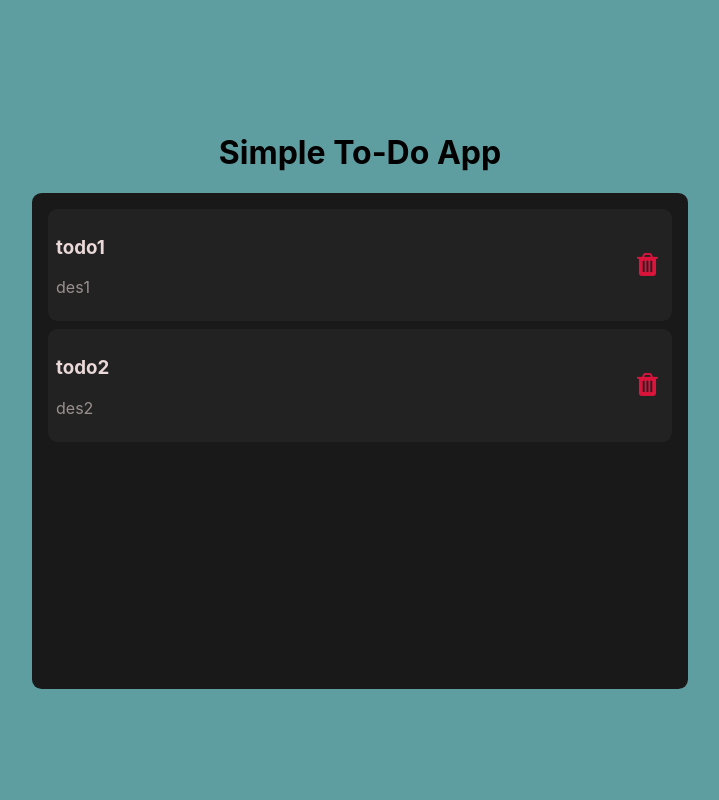
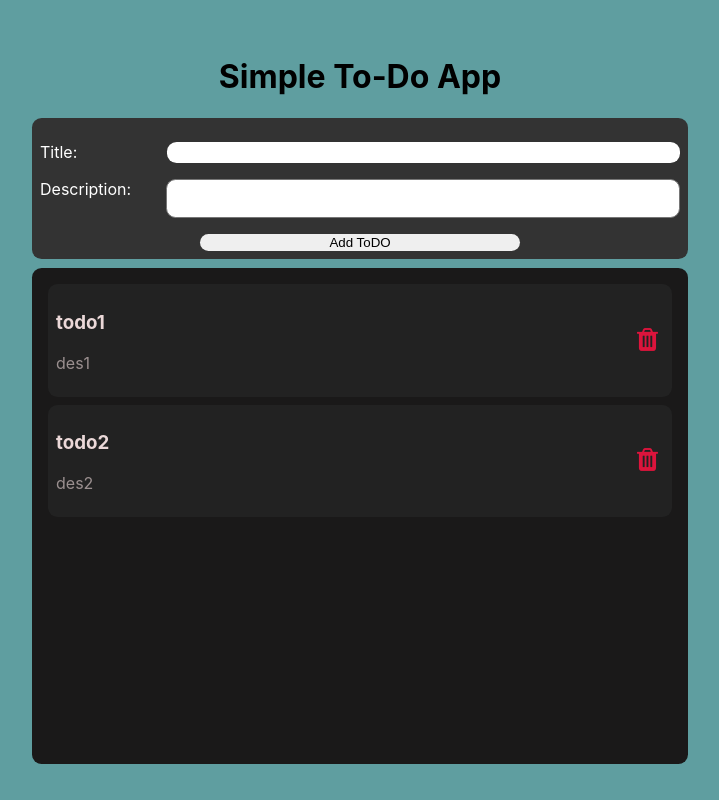
Before and after one commit to noormohammad20/simple-to-do-app, a React (Create React App) app: page / in a window 1280 px wide. Shown: the whole page, without its empty margins (280-999 px from the left). Built offline with nearby package versions, Linux system fonts and the light colour scheme.

Commit message:
add new todo componets

```diff
--- a/src/componets/Home.js
+++ b/src/componets/Home.js
@@ -1,6 +1,7 @@
 import React from 'react'
 import ToDos from './ToDos'
 import style from './home.module.css'
+import NewToDo from './NewToDo'
 const someToDos = [
     {
         id: 1,
@@ -17,6 +18,7 @@ const Home = () => {
     return (
         <div className={style.container}>
             <h1 style={{ text: 'center' }}>Simple To-Do App</h1>
+            <NewToDo />
             <ToDos toDos={someToDos} />
         </div>
     )
--- /dev/null
+++ b/src/componets/NewToDo.js
@@ -0,0 +1,37 @@
+import React, { useState } from 'react'
+import style from './newToDo.module.css'
+
+const NewToDo = () => {
+    const [toDo, setToDo] = useState({ title: '', des: '' })
+    const { title, des } = toDo
+
+    const handleChange = e => {
+        const name = e.target.name
+        setToDo((oldToDo) => {
+            return { ...oldToDo, [name]: e.target.value }
+        })
+    }
+
+    const handleSubmit = (e) => {
+        e.preventDefault()
+        console.log(toDo)
+
+    }
+    return (
+        <form onClick={handleSubmit} className={style.from}>
+            <div className={style["from-field"]}>
+                <label htmlFor="title">Title:</label>
+                <input type="text" name="title" id="title"
+                    value={title} onChange={handleChange} />
+            </div>
+            <div className={style["from-field"]}>
+                <label htmlFor="des">Description:</label>
+                <textarea type="text" name="des" id="des"
+                    value={des} onChange={handleChange} />
+            </div>
+            <button type='submit'>Add ToDO</button>
+        </form>
+    )
+}
+
+export default NewToDo
--- /dev/null
+++ b/src/componets/newToDo.module.css
@@ -0,0 +1,46 @@
+.from {
+    width: 50%;
+    background-color: #333;
+    color: white;
+    padding: 0.5rem;
+    border-radius: 0.6rem;
+    margin-bottom: 0.6rem;
+
+}
+
+.from-field {
+    margin: 1rem 0;
+    display: flex;
+}
+
+.from-field label {
+    flex-basis: 20%;
+}
+
+.from-field input {
+    flex-basis: 80%;
+    border: none;
+    border-radius: 0.6rem;
+    padding: 0.2rem;
+}
+
+.from-field textarea {
+    flex-basis: 80%;
+    resize: none;
+    border-radius: 0.6rem;
+    padding: 0.2rem;
+}
+
+.from button {
+    border: none;
+    border-radius: 0.6rem;
+    cursor: pointer;
+    display: block;
+    margin: 0 auto;
+    width: 50%;
+}
+
+.from button:hover {
+    background-color: orange;
+    color: white
+}
```
